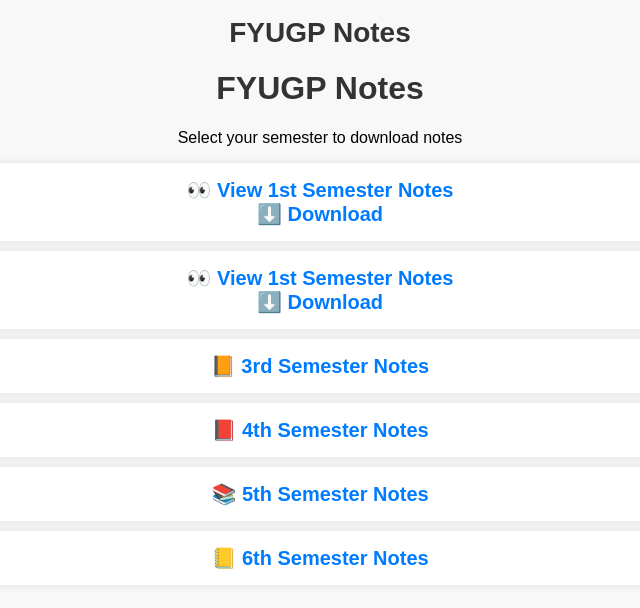
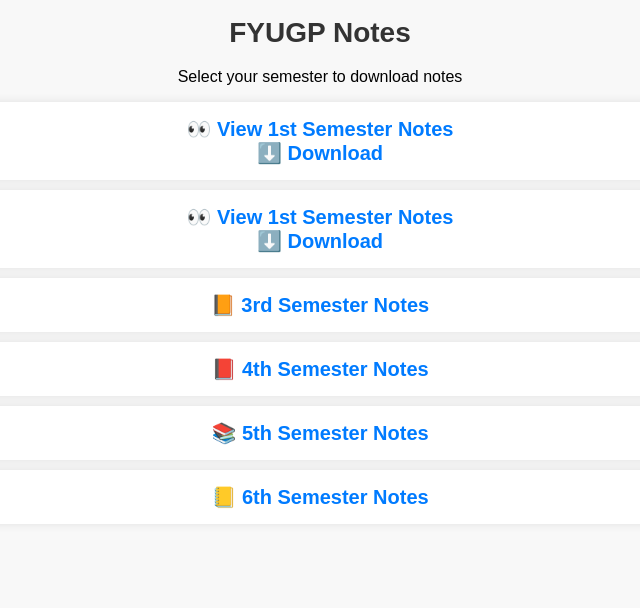
Before and after one commit to mufascode/Fyugp, a plain HTML site: page semester.html in a window 1280 px wide. Shown: the part 174-782 px from the top of the page, without its empty margins (320-960 px from the left). Drawn offline with Linux system fonts and the light colour scheme.

Commit message:
Update semester.html

```diff
--- a/semester.html
+++ b/semester.html
@@ -34,7 +34,7 @@
     <img src="Style/logo/logo.jpg" alt="Website Logo" style="width:120px; height:auto;">
     <h1 style="font-size:28px;">FYUGP Notes</h1>
     </div>
-    <h1>FYUGP Notes</h1>
+
     <p>Select your semester to download notes</p>
 
     <div class="sem-box">
```
